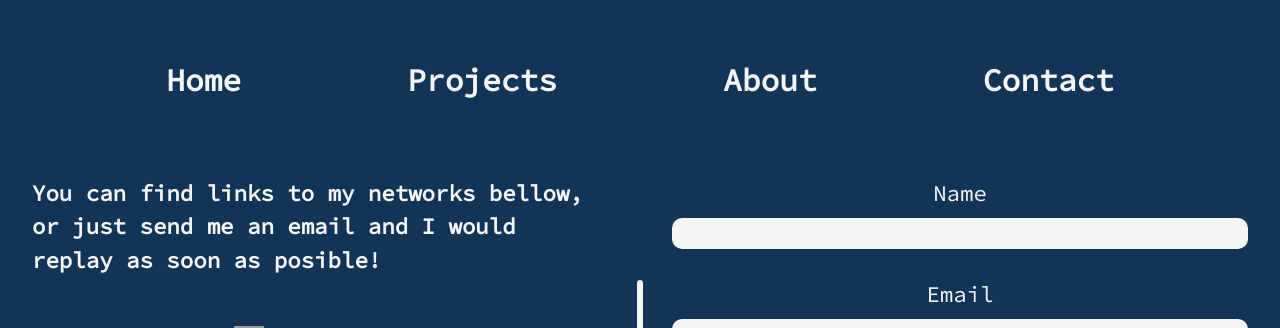
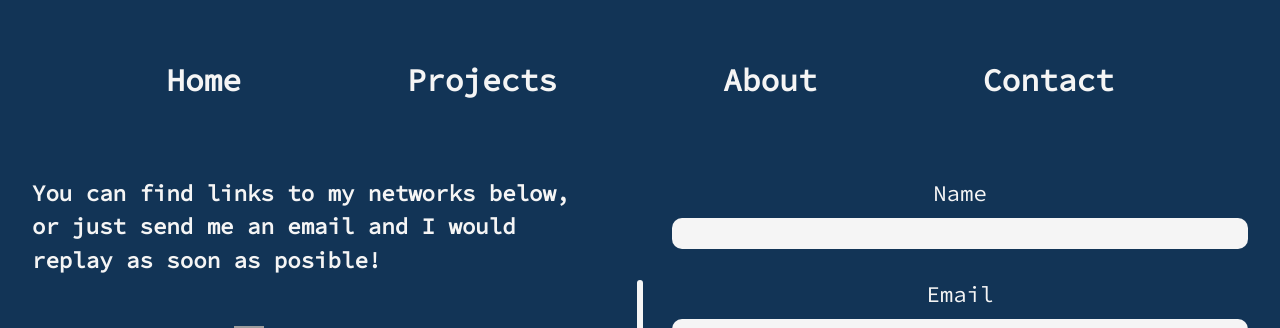
Before and after one commit to GunnerAg/my-portfolio, a React (Create React App) app: page /contact in a window 1280 px wide. Shown: the top 328 px of the page. Built offline with nearby package versions, Linux system fonts and the light colour scheme; no server answers; grey boxes are pictures that could not be loaded.

Commit message:
Update Contact.js

```diff
--- a/src/components/Contact.js
+++ b/src/components/Contact.js
@@ -19,7 +19,7 @@ export default function Contact() {
         <div className="contact">
         <div className="contact__inner-content">
             <div className="contact__details">
-                <p className="contact__details-paragraph--one">You can find links to my networks bellow, or just send me an email and I would replay as soon as posible!</p>
+                <p className="contact__details-paragraph--one">You can find links to my networks below, or just send me an email and I would replay as soon as posible!</p>
                 <ul className="contact__details-list">
                     <li className="contact__details-list--element">
                         <a href="https://wa.me/34698162574">
```
